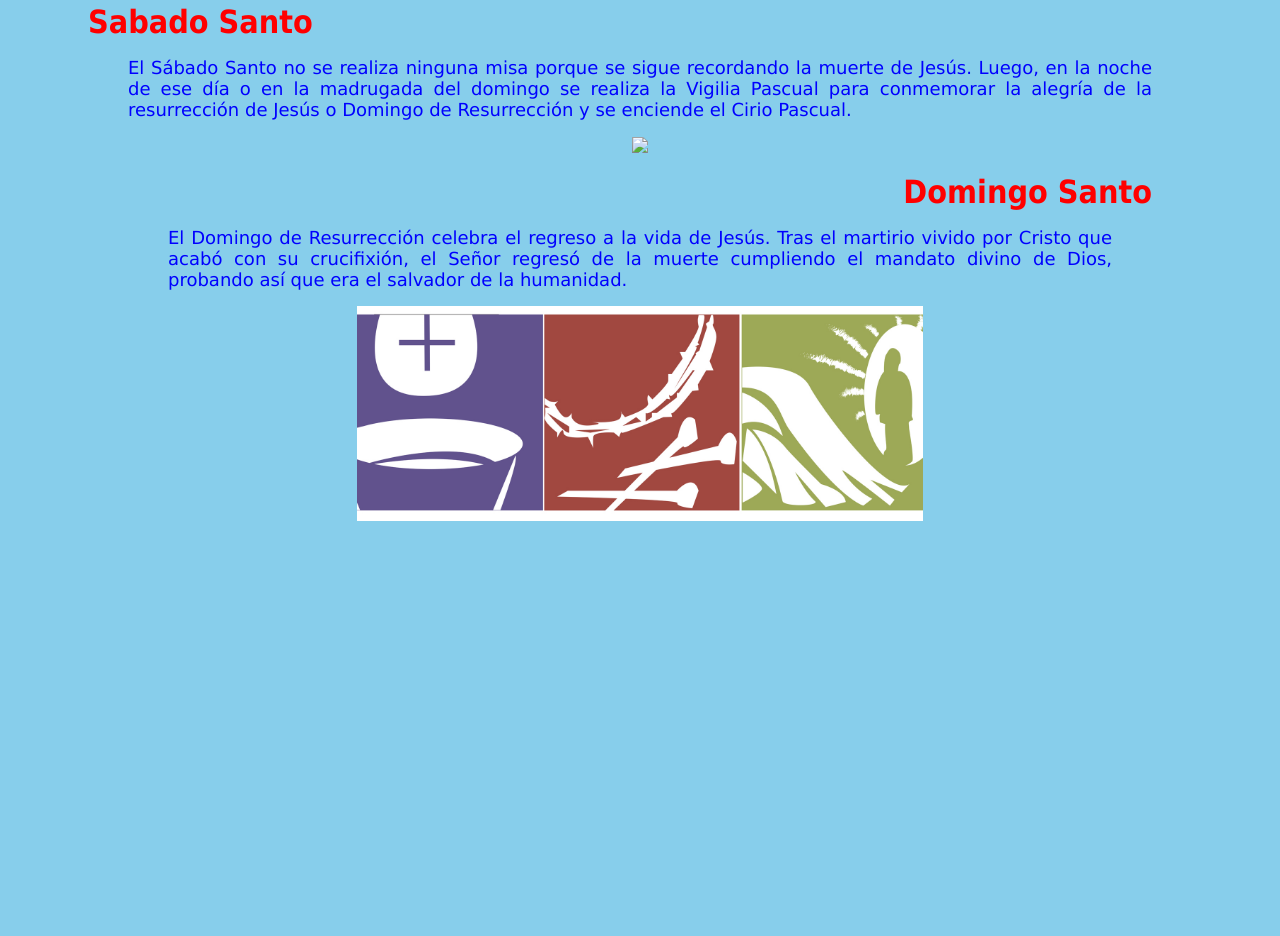
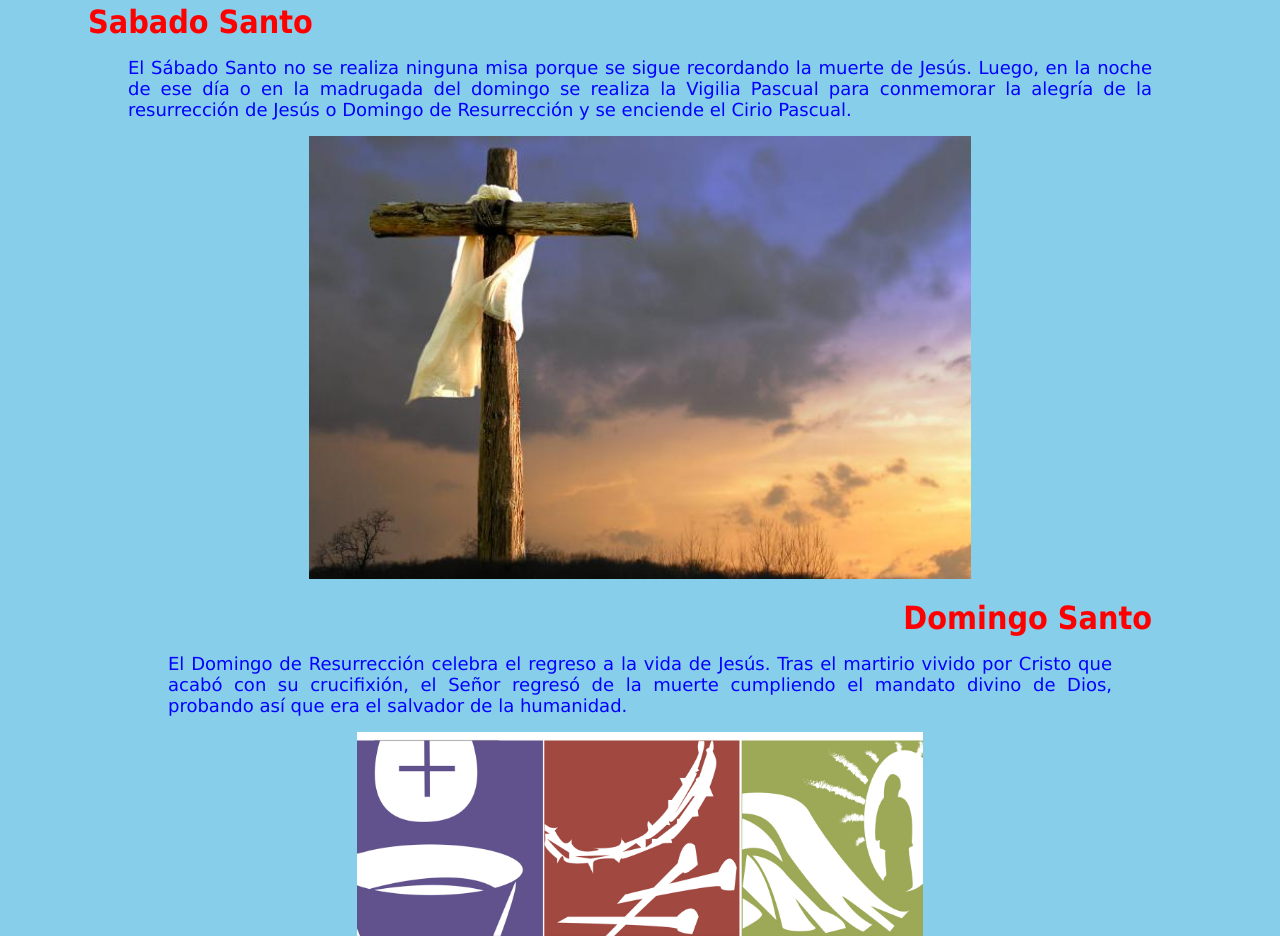
Before and after one commit to a20140079/semanasanta, a plain HTML site: page index.html in a window 1280 px wide. Shown: the part 1605-2541 px from the top of the page. Before the commit the page ends 2146 px from the top, so only its background shows below. Drawn offline with Linux system fonts and the light colour scheme.

Commit message:
Add files via upload

```diff
--- a/index.html
+++ b/index.html
@@ -38,7 +38,7 @@
 <p align="justify"><font face="Verdana" size="4" color="blue">El Sábado Santo no se realiza ninguna misa porque se sigue recordando la muerte de Jesús. Luego, en la noche de ese día o en la madrugada del domingo se realiza la Vigilia Pascual para conmemorar la alegría de la resurrección de Jesús o Domingo de Resurrección y se enciende el Cirio Pascual.
 </blockquote>
 <p align="center">
-    <img src="sabadosanto.jpg" width="60%">
+    <img src="sabadosanto.jpeg" width="60%">
 </font>
 </p>
 <blockquote>
```
